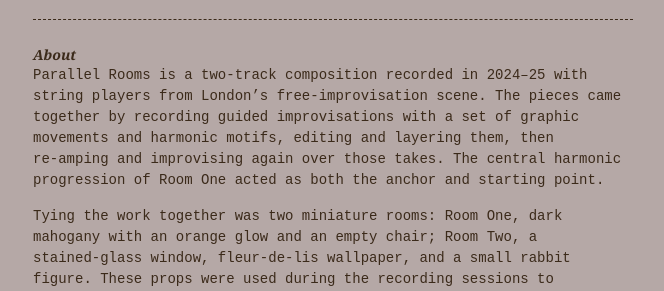
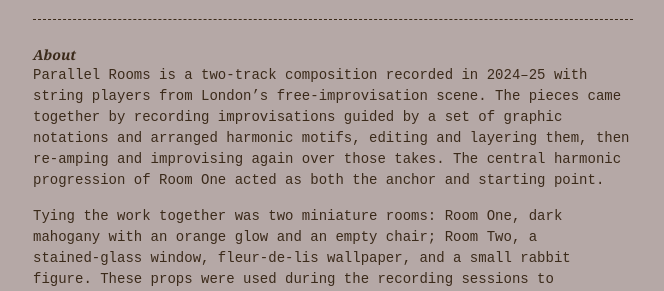
Before and after one commit to StrataEdition/Parallel-Rooms-EPK, a Jekyll site: the page built from index.md, in a window 1280 px wide and 900 px high. Shown: the part 235-526 px from the top of the window, without its empty margins (307-971 px from the left). Built offline with Jekyll 4.4.1, drawn with Linux system fonts in a browser that asks for light colours.

Commit message:
Update index.md

```diff
--- a/index.md
+++ b/index.md
@@ -16,7 +16,7 @@ Streaming & Download link for *Parallel Rooms* on **STRATA**, for radio / press
 ---
 
 ## About
-Parallel Rooms is a two‑track composition recorded in 2024–25 with string players from London’s free‑improvisation scene. The pieces came together by recording guided improvisations with a set of graphic movements and harmonic motifs, editing and layering them, then re‑amping and improvising again over those takes. The central harmonic progression of Room One acted as both the anchor and starting point.
+Parallel Rooms is a two‑track composition recorded in 2024–25 with string players from London’s free‑improvisation scene. The pieces came together by recording improvisations guided by a set of graphic notations and arranged harmonic motifs, editing and layering them, then re‑amping and improvising again over those takes. The central harmonic progression of Room One acted as both the anchor and starting point.
 
 Tying the work together was two miniature rooms: Room One, dark mahogany with an orange glow and an empty chair; Room Two, a stained‑glass window, fleur‑de‑lis wallpaper, and a small rabbit figure. These props were used during the recording sessions to establish a central atmosphere for the work. The idea of two parallel rooms also shaped the structure of the composition; the pieces mirror each other harmonically with a leitmotif joining them together.
 
```
